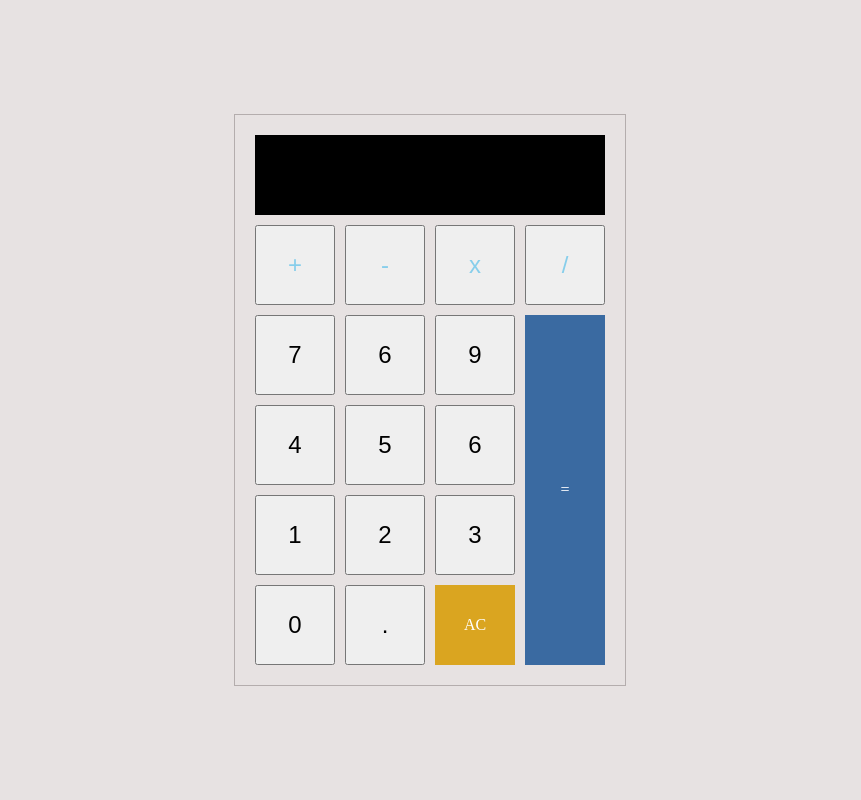
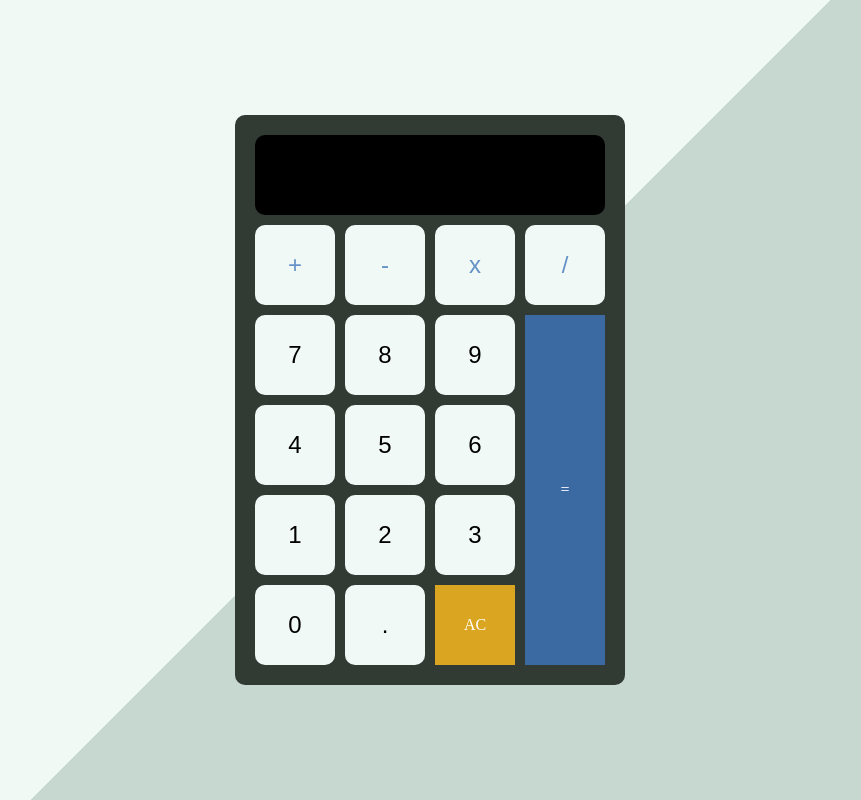
Before and after one commit to redprakash/js-calculator, a plain HTML site: page index.html in a window 1280 px wide. Shown: the whole page, without its empty margins (210-1071 px from the left). Drawn offline with Linux system fonts and the light colour scheme.

Commit message:
Styling changes

```diff
--- a/index.html
+++ b/index.html
@@ -9,6 +9,7 @@
     <link rel="stylesheet" href="style.css" />
   </head>
   <body>
+    <section>
       <div class="container">
         <div class="display">
           <div class="display__userInput"></div>
@@ -19,7 +20,7 @@
         <button class="multiple operator">x</button>
         <button class="division operator">/</button>
         <button class="seven num">7</button>
-      <button class="eight num">6</button>
+        <button class="eight num">8</button>
         <button class="nine num">9</button>
         <button class="four num">4</button>
         <button class="five num">5</button>
@@ -32,7 +33,7 @@
         <div class="clear">AC</div>
         <div class="equal">=</div>
       </div>
-
+    </section>
     <script src="./scripts/scripts.js"></script>
   </body>
 </html>
--- a/index.scss
+++ b/index.scss
@@ -1,4 +1,8 @@
-$operator-color: skyblue;
+$operator-color: rgb(100, 146, 199);
+@font-face {
+  font-family: Calculus;
+  src: url(./fonts/CalculusOblique.otf) format('opentype');
+}
 
 * {
   margin: 0;
@@ -6,7 +10,7 @@ $operator-color: skyblue;
   box-sizing: border-box;
 }
 body {
-  background-color: rgb(231, 226, 226);
+  background: linear-gradient(135deg, #f1f9f5 50%, #c6d8d0 50%);
   display: flex;
   justify-content: center;
   align-items: center;
@@ -31,24 +35,33 @@ body {
     'one two three equal'
     'zero deci clear equal';
   padding: 20px;
-  border: 1px solid rgb(180, 173, 173);
+
+  background-color: #323a34;
+  border-radius: 10px;
 
   button {
     font-size: 24px;
+    border: none;
+    border-radius: 10px;
+    background-color: #f1f9f7;
+    &:hover {
+      background-color: #e2f3ef;
+    }
   }
 }
 
 .display {
   display: inline-grid;
   grid-area: display;
-  background-color: rgb(0, 0, 0);
+  background-color: #000000;
+  border-radius: 10px;
   color: white;
   line-height: 80px;
   font-size: 60px;
   overflow: hidden;
-  padding: 6px;
+  padding: 6px 13px;
   box-sizing: border-box;
-
+  font-family: Calculus;
   text-align: right;
 }
 .add {
@@ -113,5 +126,5 @@ body {
   background-color: rgb(58, 106, 161) !important;
 }
 .selected-operator {
-  background-color: rgb(53, 44, 48);
+  background-color: #a9dbcf !important;
 }
--- a/scripts/scripts.js
+++ b/scripts/scripts.js
@@ -3,27 +3,25 @@ let calculatorDisplay = document.querySelector('.display__userInput');
 
 let pressedNum = document.querySelectorAll('button');
 const allOperator = document.querySelectorAll('.operator');
+
 for (let i = 0; i < pressedNum.length; i++) {
   pressedNum[i].addEventListener('click', () => {
     calculatorDisplay.textContent += pressedNum[i].textContent;
+
     if (userNumberOne) {
       userNumberTwo = calculatorDisplay.textContent;
     } else if (/[-+/x]/.test(calculatorDisplay.textContent)) {
       filteredDisplayNum = calculatorDisplay.textContent.slice(0, -1);
       myOperator = calculatorDisplay.textContent.slice(-1);
-      allOperator.forEach((btn) => {
-        btn.disabled = true;
-        if (btn.textContent === myOperator) {
-          btn.classList.add('selected-operator');
-        }
-      });
+      //this fuction disables the other operator when first one is selected
+      disableOperators();
+
       userNumberOne = filteredDisplayNum;
 
       calculatorDisplay.textContent = '';
     }
   });
 }
-
 //Function to do the calculation
 let result = function calculate(numberOne, operator, numberTwo) {
   switch (operator) {
@@ -49,6 +47,7 @@ allClear.addEventListener('click', clearDisplay);
 
 function clearDisplay() {
   calculatorDisplay.textContent = '';
+  location.reload();
 }
 //Function to display result when = sign pressed
 const equal = document.querySelector('.equal');
@@ -61,10 +60,23 @@ equal.addEventListener('click', () => {
       myOperator,
       userNumberTwo
     );
-
-    allOperator.forEach((btn) => {
-      btn.disabled = false;
-      btn.classList.remove('selected-operator');
-    });
+    enableOperators();
   }
 });
+
+//enable the disabled button
+function enableOperators() {
+  allOperator.forEach((btn) => {
+    btn.disabled = false;
+    btn.classList.remove('selected-operator');
+  });
+}
+//disable button
+function disableOperators() {
+  allOperator.forEach((btn) => {
+    btn.disabled = true;
+    if (btn.textContent === myOperator) {
+      btn.classList.add('selected-operator');
+    }
+  });
+}
--- a/style.css
+++ b/style.css
@@ -1,3 +1,7 @@
+@font-face {
+  font-family: Calculus;
+  src: url(./fonts/CalculusOblique.otf) format("opentype");
+}
 * {
   margin: 0;
   padding: 0;
@@ -5,7 +9,7 @@
 }
 
 body {
-  background-color: #e7e2e2;
+  background: linear-gradient(135deg, #f1f9f5 50%, #c6d8d0 50%);
   display: flex;
   justify-content: center;
   align-items: center;
@@ -26,43 +30,52 @@ body {
   grid-template-rows: repeat(6, 80px);
   grid-template-areas: "display display display display" "plus minus multiple division" "seven eight nine equal" "four five six equal" "one two three equal" "zero deci clear equal";
   padding: 20px;
-  border: 1px solid #b4adad;
+  background-color: #323a34;
+  border-radius: 10px;
 }
 .container button {
   font-size: 24px;
+  border: none;
+  border-radius: 10px;
+  background-color: #f1f9f7;
+}
+.container button:hover {
+  background-color: #e2f3ef;
 }
 
 .display {
   display: inline-grid;
   grid-area: display;
-  background-color: black;
+  background-color: #000000;
+  border-radius: 10px;
   color: white;
   line-height: 80px;
   font-size: 60px;
   overflow: hidden;
-  padding: 6px;
+  padding: 6px 13px;
   box-sizing: border-box;
+  font-family: Calculus;
   text-align: right;
 }
 
 .add {
   grid-area: plus;
-  color: skyblue;
+  color: #6492c7;
 }
 
 .minus {
   grid-area: minus;
-  color: skyblue;
+  color: #6492c7;
 }
 
 .multiple {
   grid-area: multiple;
-  color: skyblue;
+  color: #6492c7;
 }
 
 .division {
   grid-area: division;
-  color: skyblue;
+  color: #6492c7;
 }
 
 .seven {
@@ -120,5 +133,5 @@ body {
 }
 
 .selected-operator {
-  background-color: #352c30;
+  background-color: #a9dbcf !important;
 }
```
Also changed, not shown: fonts/CalculusOblique.otf (added), images/calculator.png, 1 other file. Lines whose indentation alone changed are shown as unchanged.
